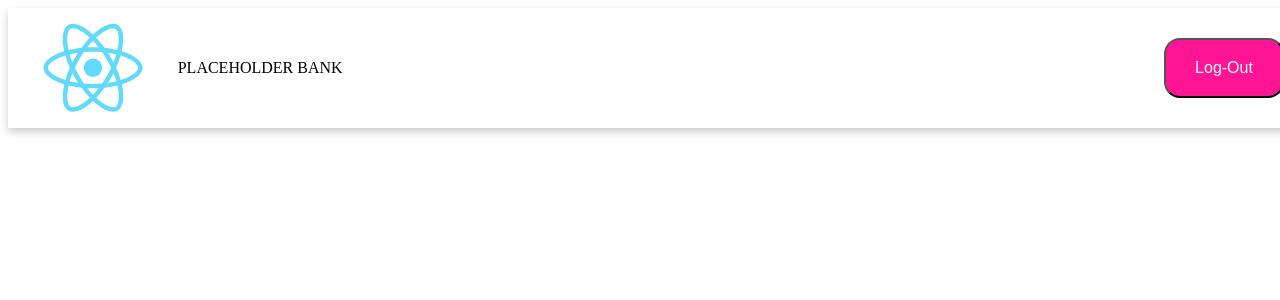
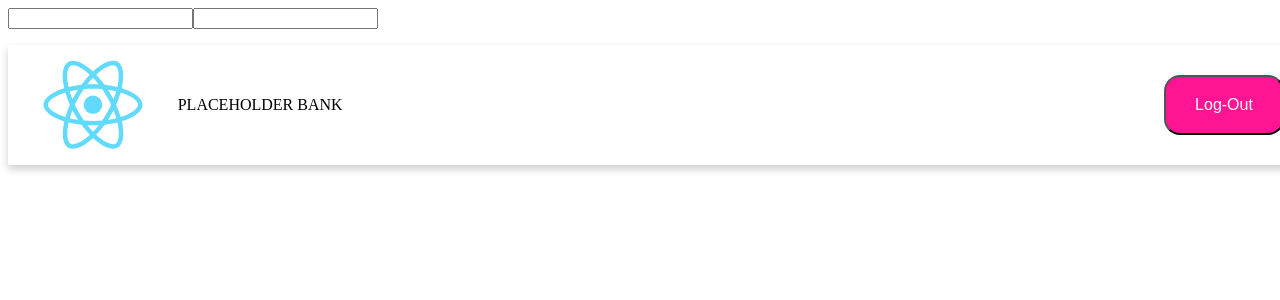
Before and after one commit to jmat20/Banking-Budget-App, a React (Create React App) app: page / in a window 1280 px wide. Shown: the top 300 px of the page. Built offline with nearby package versions, Linux system fonts and the light colour scheme.

Commit message:
conditional statement for logging in

```diff
--- a/src/App.js
+++ b/src/App.js
@@ -1,6 +1,6 @@
 import React, { useState } from "react";
 import HeaderComponent from "./components/header";
-import LogIn from "./components/login-form";
+import LogInForm from "./components/login-form";
 
 function App() {
   const adminUser = {
@@ -9,8 +9,28 @@ function App() {
   };
 
   const [user, setUser] = useState({ name: "", email: "" });
+  const [error, setError] = useState("");
 
-  return <HeaderComponent />;
+  const Login = (details) => {};
+
+  const Logout = () => {};
+
+  return (
+    <div className="app">
+      {user.email != "" ? (
+        <div className="welcome">
+          <h2>
+            Welcome, <span>{user.name}</span>
+          </h2>
+          <button>Logout</button>
+        </div>
+      ) : (
+        <LogInForm />
+      )}
+
+      <HeaderComponent />
+    </div>
+  );
 }
 
 export default App;
--- a/src/components/header.jsx
+++ b/src/components/header.jsx
@@ -11,7 +11,6 @@ let HeaderComponent = () => {
             <div className='header-input'>
             <button type='button' className='header-button'>Log-Out</button>
             </div>
-
         </div>
     )
 }
--- a/src/components/login-form.jsx
+++ b/src/components/login-form.jsx
@@ -1,6 +1,6 @@
 import React, { useState } from 'react';
 
-function LogInPage() {
+function LogInForm() {
     const [name, setName] = useState("")
     const [password, setPassword] = useState("")
 
@@ -21,10 +21,9 @@ function LogInPage() {
             <div>
                 <p>{name}</p>
                 <p>{password}</p>
-                <P></P>
             </div>
         </div>
     )
 }
 
-export default LogInPage
+export default LogInForm
```
